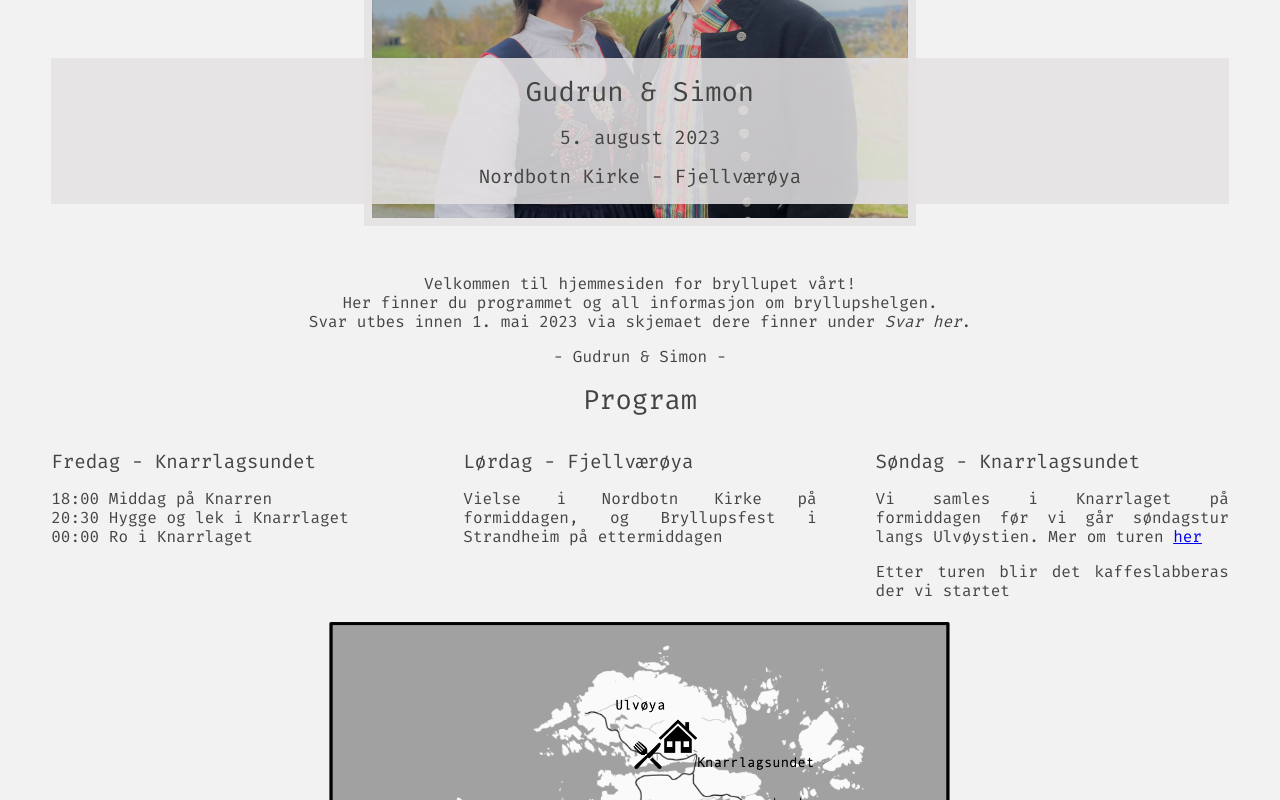
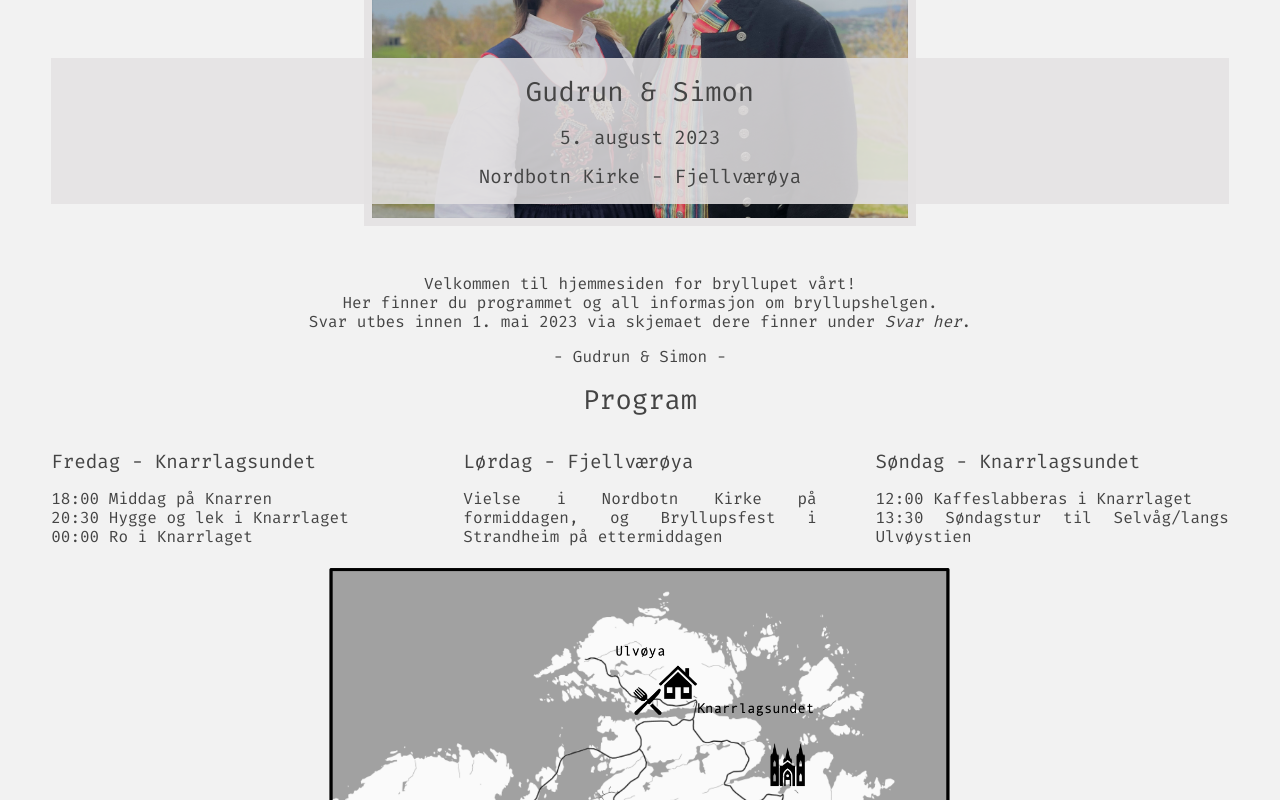
Before and after one commit to melhoos/gudrunogsimon, a React (Create React App) app: page / in a window 1280 px wide. Shown: the part 393-1193 px from the top of the page. Built offline with nearby package versions, Linux system fonts and the light colour scheme.

Commit message:
Update Program.jsx

```diff
--- a/src/Program.jsx
+++ b/src/Program.jsx
@@ -33,18 +33,10 @@ const Program = () => {
             Søndag - Knarrlagsundet
           </h2>
           <p>
-            Vi samles i Knarrlaget på formiddagen før vi går søndagstur langs Ulvøystien. Mer om turen {' '}
-            <a
-              href="https://ut.no/turforslag/118119/ulvystien-rundt-pa-ulvyafjellvrsya-pa-hitra"
-              target="_blank"
-              rel="noopener noreferrer"
-            >
-            her
-            </a>
+            12:00	Kaffeslabberas i Knarrlaget
+            <br/>
+            13:30	Søndagstur til Selvåg/langs Ulvøystien
           </p>
-          <p>
-                Etter turen blir det kaffeslabberas der vi startet
-                </p>
         </div>
       </div>
       <img
```
